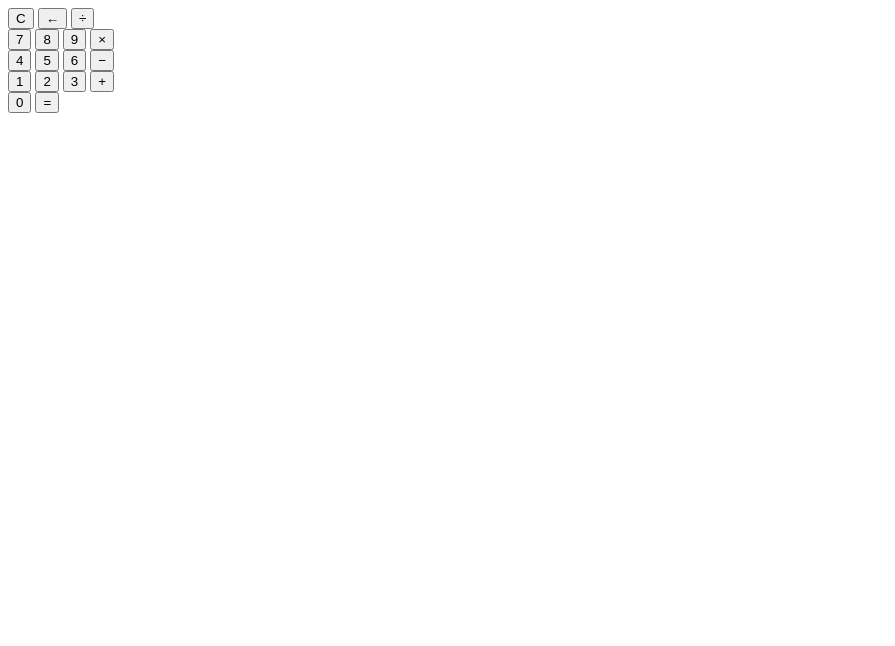
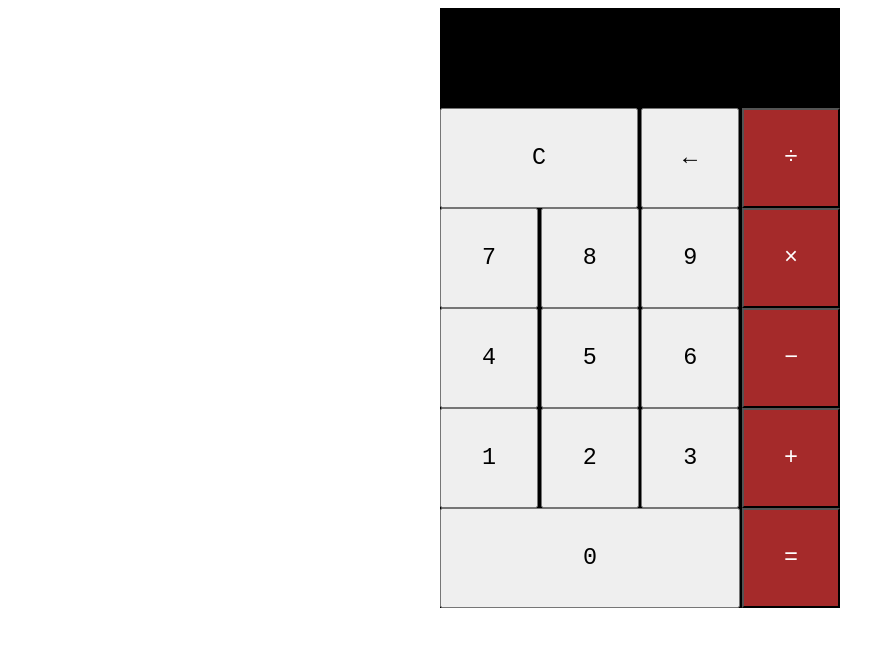
Before and after one commit to ayechico21/calculator-basic, a plain HTML site: page index.html in a window 1280 px wide. Shown: the whole page, without its empty margins (0-895 px from the left). Drawn offline with Linux system fonts and the light colour scheme.

Commit message:
added styles

```diff
--- a/index.html
+++ b/index.html
@@ -1,40 +1,43 @@
 <!DOCTYPE html>
 <html lang="en">
   <head>
-    <meta charset="UTF-8">
-    <meta http-equiv="X-UA-Compatible" content="IE=edge">
-    <meta name="viewport" content="width=device-width, initial-scale=1.0">
+    <meta charset="UTF-8" />
+    <meta http-equiv="X-UA-Compatible" content="IE=edge" />
+    <meta name="viewport" content="width=device-width, initial-scale=1.0" />
     <title>Document</title>
+    <link rel="stylesheet" href="style.css" />
   </head>
   <body>
+    <div class="wrapper">
         <div class="box">
           <div class="calc-screen"></div>
           <div class="calc-row">
-            <button class="calc-btn">C</button>
+            <button class="calc-btn btn-cancle">C</button>
             <button class="calc-btn">&leftarrow;</button>
-            <button class="calc-btn">&div;</button>
+            <button class="calc-btn btn-operator">&div;</button>
           </div>
           <div class="calc-row">
             <button class="calc-btn">7</button>
             <button class="calc-btn">8</button>
             <button class="calc-btn">9</button>
-            <button class="calc-btn">&times;</button>
+            <button class="calc-btn btn-operator">&times;</button>
           </div>
           <div class="calc-row">
             <button class="calc-btn">4</button>
             <button class="calc-btn">5</button>
             <button class="calc-btn">6</button>
-            <button class="calc-btn">&minus;</button>
+            <button class="calc-btn btn-operator">&minus;</button>
           </div>
           <div class="calc-row">
             <button class="calc-btn">1</button>
             <button class="calc-btn">2</button>
             <button class="calc-btn">3</button>
-            <button class="calc-btn">&plus;</button>
+            <button class="calc-btn btn-operator">&plus;</button>
           </div>
           <div class="calc-row">
-            <button class="calc-btn">0</button>
-            <button class="calc-btn">&equals;</button>
+            <button class="calc-btn btn-zero">0</button>
+            <button class="calc-btn btn-operator">&equals;</button>
+          </div>
         </div>
     </div>
   </body>
--- /dev/null
+++ b/style.css
@@ -0,0 +1,46 @@
+* {
+  box-sizing: border-box;
+}
+
+.wrapper {
+  display: flex;
+  justify-content: center;
+}
+
+.box{
+    display: flex;
+    flex-direction: column;
+    align-items: center;
+    height: 600px;
+    width: 400px;
+}
+
+.calc-screen{
+    flex: 1;
+    width: 100%;
+    background-color:black;
+}
+.calc-row{
+    flex: 1;
+    width: 100%;
+    display: flex;
+    justify-content: space-between;
+    background-color: black;
+}
+
+
+.calc-btn{
+    width: 24.5%;
+    font-size: 1.8em;
+    font-family: monospace;
+}
+.btn-cancle{
+    width: 49.5%;
+}
+.btn-zero{
+    width: 75%;
+}
+.btn-operator{
+    background-color: brown;
+    color: white;
+}
```
Lines whose indentation alone changed are shown as unchanged.
